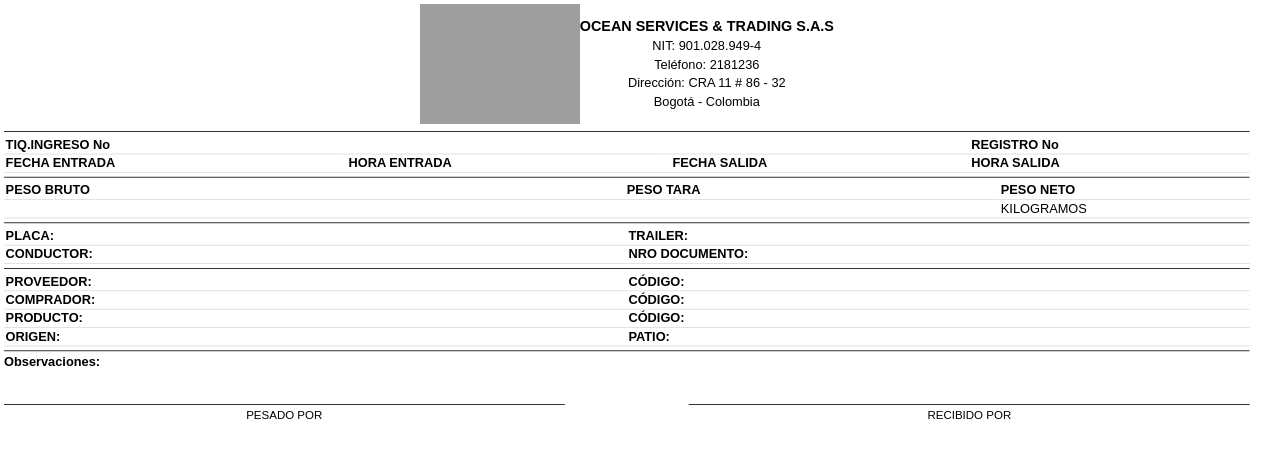
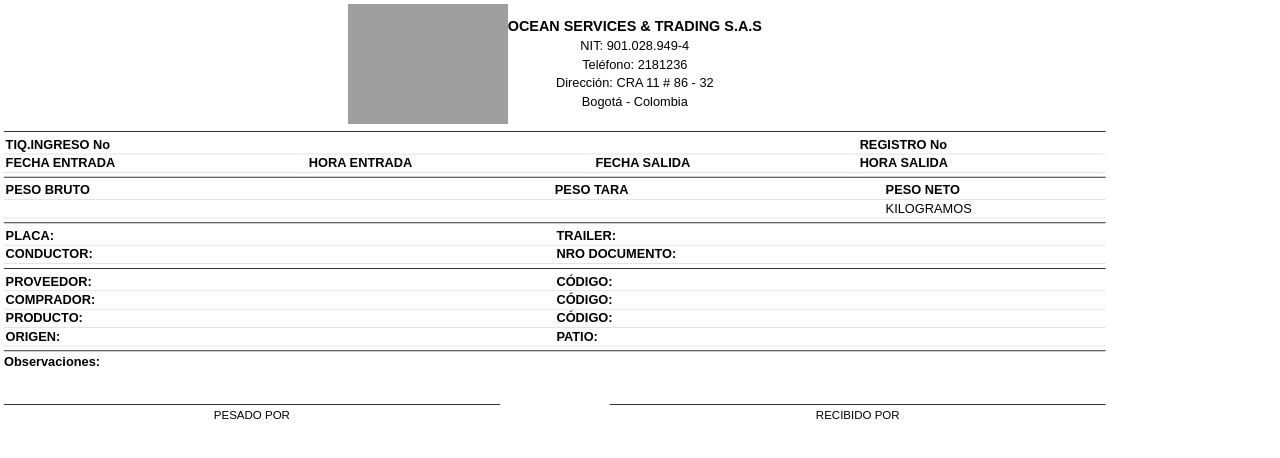
Before and after one commit to cimaverso/ocean-dev, a Python web app: template app/templates/registro_ingreso.html in a window 1280 px wide; the page is wider, and only the part inside the window is pictured. Shown: the top 458 px of that part. Run offline with Jinja, Linux system fonts and the light colour scheme; the template is opened without the code that fills it, so the values that code supplies are empty; grey boxes are pictures that could not be loaded.

Commit message:
Disminucion de pixeles a la margen derecha para la impresion de registro

```diff
--- a/app/templates/registro_despacho.html
+++ b/app/templates/registro_despacho.html
@@ -84,7 +84,7 @@
         font-size: 12pt;
         transform: scale(0.8);
         transform-origin: top left;
-         margin-right: -450px;
+         margin-right: -250px;
       }
     </style>
   </head>
--- a/app/templates/registro_ingreso.html
+++ b/app/templates/registro_ingreso.html
@@ -85,7 +85,7 @@
         font-size: 12pt;
         transform: scale(0.8);
         transform-origin: top left;
-        margin-right: -450px;
+        margin-right: -250px;
 
       }
     </style>
--- a/app/templates/registro_servicios.html
+++ b/app/templates/registro_servicios.html
@@ -84,7 +84,7 @@
         font-size: 12pt;
         transform: scale(0.8);
         transform-origin: top left;
-         margin-right: -450px;
+         margin-right: -250px;
 
       }
     </style>
```
